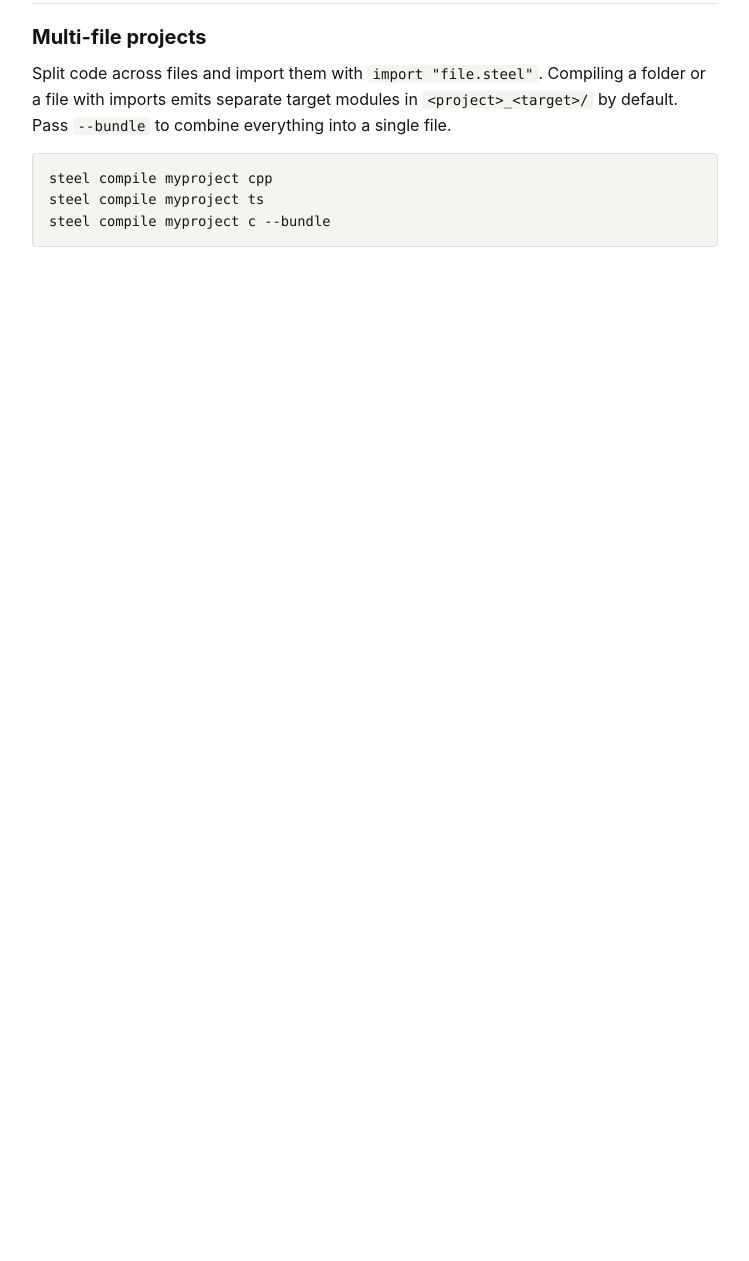
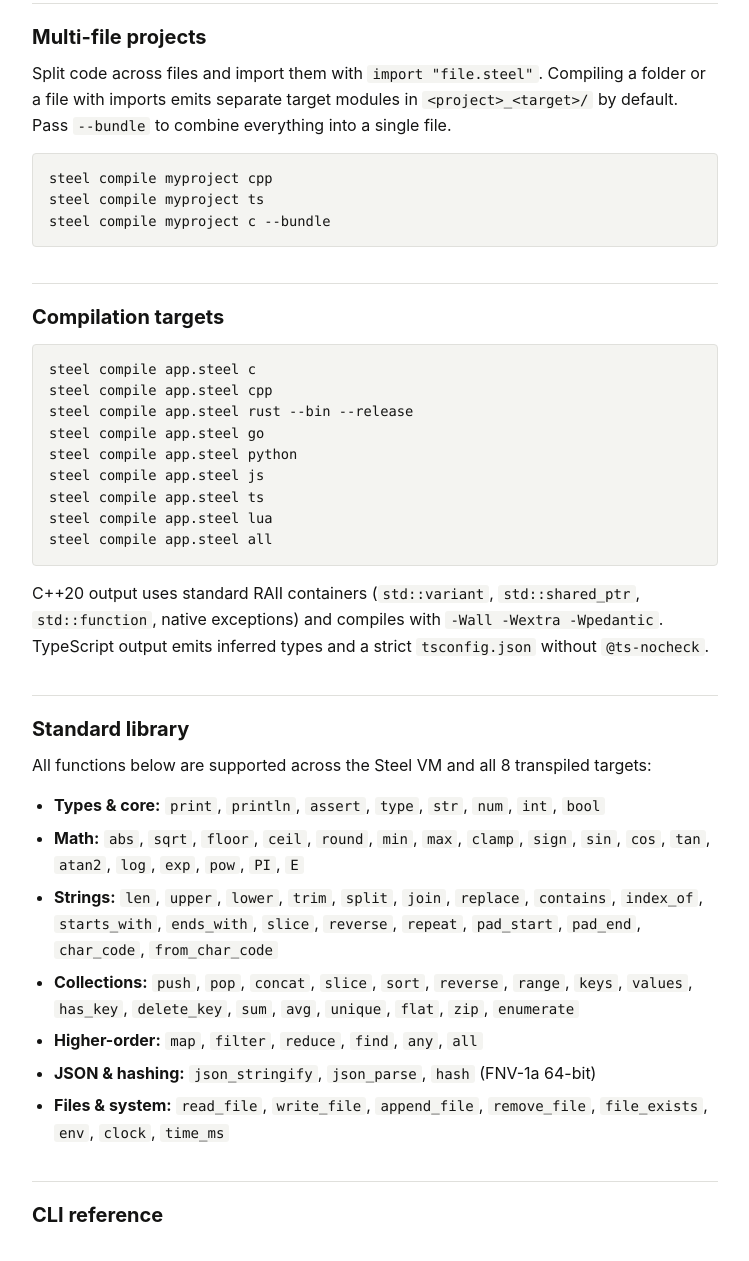
Before and after one commit to skrdmchi-dev/steel, a plain HTML site: page website/docs.html in a window 1280 px wide. Shown: the part 1955-3216 px from the top of the page, without its empty margins (390-1139 px from the left). Before the commit the page ends 2280 px from the top, so only its background shows below. Drawn offline with Linux system fonts and the light colour scheme.

Commit message:
website: document multi-file modules and targets

```diff
--- a/website/docs.html
+++ b/website/docs.html
@@ -113,3 +113,32 @@ steel compile myproject c --bundle</code></pre>
       </section>
 
       <section id="targets">
+        <h2>Compilation targets</h2>
+        <pre><code>steel compile app.steel c
+steel compile app.steel cpp
+steel compile app.steel rust --bin --release
+steel compile app.steel go
+steel compile app.steel python
+steel compile app.steel js
+steel compile app.steel ts
+steel compile app.steel lua
+steel compile app.steel all</code></pre>
+        <p>C++20 output uses standard RAII containers (<code>std::variant</code>, <code>std::shared_ptr</code>, <code>std::function</code>, native exceptions) and compiles with <code>-Wall -Wextra -Wpedantic</code>. TypeScript output emits inferred types and a strict <code>tsconfig.json</code> without <code>@ts-nocheck</code>.</p>
+      </section>
+
+      <section id="stdlib">
+        <h2>Standard library</h2>
+        <p>All functions below are supported across the Steel VM and all 8 transpiled targets:</p>
+        <ul>
+          <li><strong>Types &amp; core:</strong> <code>print</code>, <code>println</code>, <code>assert</code>, <code>type</code>, <code>str</code>, <code>num</code>, <code>int</code>, <code>bool</code></li>
+          <li><strong>Math:</strong> <code>abs</code>, <code>sqrt</code>, <code>floor</code>, <code>ceil</code>, <code>round</code>, <code>min</code>, <code>max</code>, <code>clamp</code>, <code>sign</code>, <code>sin</code>, <code>cos</code>, <code>tan</code>, <code>atan2</code>, <code>log</code>, <code>exp</code>, <code>pow</code>, <code>PI</code>, <code>E</code></li>
+          <li><strong>Strings:</strong> <code>len</code>, <code>upper</code>, <code>lower</code>, <code>trim</code>, <code>split</code>, <code>join</code>, <code>replace</code>, <code>contains</code>, <code>index_of</code>, <code>starts_with</code>, <code>ends_with</code>, <code>slice</code>, <code>reverse</code>, <code>repeat</code>, <code>pad_start</code>, <code>pad_end</code>, <code>char_code</code>, <code>from_char_code</code></li>
+          <li><strong>Collections:</strong> <code>push</code>, <code>pop</code>, <code>concat</code>, <code>slice</code>, <code>sort</code>, <code>reverse</code>, <code>range</code>, <code>keys</code>, <code>values</code>, <code>has_key</code>, <code>delete_key</code>, <code>sum</code>, <code>avg</code>, <code>unique</code>, <code>flat</code>, <code>zip</code>, <code>enumerate</code></li>
+          <li><strong>Higher-order:</strong> <code>map</code>, <code>filter</code>, <code>reduce</code>, <code>find</code>, <code>any</code>, <code>all</code></li>
+          <li><strong>JSON &amp; hashing:</strong> <code>json_stringify</code>, <code>json_parse</code>, <code>hash</code> (FNV-1a 64-bit)</li>
+          <li><strong>Files &amp; system:</strong> <code>read_file</code>, <code>write_file</code>, <code>append_file</code>, <code>remove_file</code>, <code>file_exists</code>, <code>env</code>, <code>clock</code>, <code>time_ms</code></li>
+        </ul>
+      </section>
+
+      <section id="cli">
+        <h2>CLI reference</h2>
```
